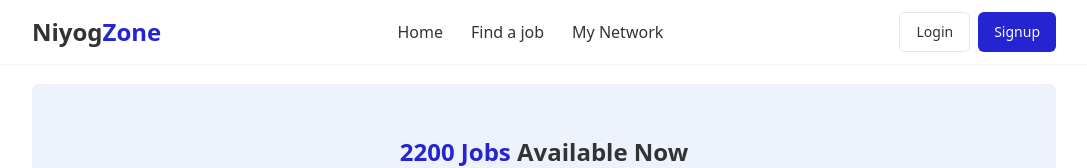
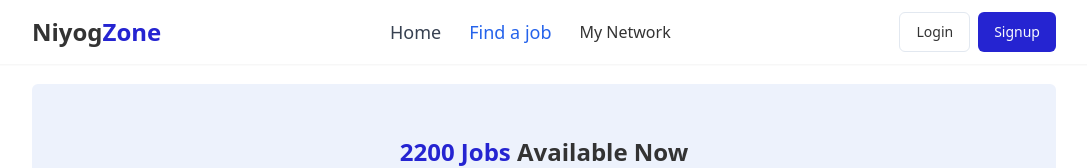
Before and after one commit to farah-jannat/niyog-zone, a React (Vite) app in the folder frontend/: page /jobs in a window 1280 px wide. Shown: the top 168 px of the page, without its empty margins (96-1183 px from the left). Built offline with nearby package versions, Linux system fonts and the light colour scheme.

Commit message:
feat: add color to navbar-menu

```diff
--- a/frontend/src/components/shared/Navbar_two.jsx
+++ b/frontend/src/components/shared/Navbar_two.jsx
@@ -3,7 +3,7 @@ import { Popover, PopoverContent, PopoverTrigger } from "../ui/popover";
 import { Avatar, AvatarImage } from "../ui/avatar";
 import { Button } from "../ui/button";
 import { Bell, LogOut, User2 } from "lucide-react";
-import { Link, useNavigate } from "react-router-dom";
+import { Link, useLocation, useNavigate } from "react-router-dom";
 import { useDispatch, useSelector } from "react-redux";
 import { toast } from "sonner";
 import axios from "axios";
@@ -11,6 +11,7 @@ import { USER_API_END_POINT } from "@/utils/constant";
 import { setUser } from "@/redux/authSlice";
 
 const Navbar_two = () => {
+  const location = useLocation();
   const { user } = useSelector((store) => store.auth);
   const dispatch = useDispatch();
   const navigate = useNavigate();
@@ -35,9 +36,11 @@ const Navbar_two = () => {
     <div className="w-[full] shadow-sm">
       <div className="flex justify-between items-center w-[80%] mx-auto h-16 text-Black ">
         <div>
-          <h1 className="text-2xl font-bold text-Black">
-            Niyog<span className="text-Blue">Zone</span>
-          </h1>
+          <Link to="/">
+            <h1 className="text-2xl font-bold text-Black cursor-pointer">
+              Niyog<span className="text-Blue">Zone</span>
+            </h1>
+          </Link>
         </div>
 
         <div>
@@ -45,19 +48,55 @@ const Navbar_two = () => {
             {user && user.role == "recruiter" ? (
               <>
                 <li>
-                  <Link to="/admin/companies">Companies</Link>
+                  <Link
+                    to="/admin/companies"
+                    className={`text-lg font-medium transition-colors duration-200 ${
+                      location.pathname === "/admin/companies"
+                        ? "text-blue-600 " // Active style
+                        : "text-gray-700 hover:text-blue-500" // Inactive style
+                    }`}
+                  >
+                    Companies
+                  </Link>
                 </li>
                 <li>
-                  <Link to="/admin/jobs">Jobs</Link>
+                  <Link
+                    to="/admin/jobs"
+                    className={`text-lg font-medium transition-colors duration-200 ${
+                      location.pathname === "/admin/jobs"
+                        ? "text-blue-600 " // Active style
+                        : "text-gray-700 hover:text-blue-500" // Inactive style
+                    }`}
+                  >
+                    Jobs
+                  </Link>
                 </li>
               </>
             ) : (
               <>
                 <li>
-                  <Link to="/">Home</Link>
+                  <Link
+                    to="/"
+                    className={`text-lg font-medium transition-colors duration-200 ${
+                      location.pathname === "/"
+                        ? "text-blue-600 " // Active style
+                        : "text-gray-700 hover:text-blue-500" // Inactive style
+                    }`}
+                  >
+                    Home
+                  </Link>
                 </li>
                 <li>
-                  <Link to="/jobs">Find a job</Link>
+                  <Link
+                    to="/jobs"
+                    className={`text-lg font-medium transition-colors duration-200 ${
+                      location.pathname === "/jobs"
+                        ? "text-blue-600 " // Active style
+                        : "text-gray-700 hover:text-blue-500" // Inactive style
+                    }`}
+                  >
+                    Find a job
+                  </Link>
                 </li>
                 <li>
                   <Link to="/browse">My Network</Link>
@@ -78,16 +117,16 @@ const Navbar_two = () => {
             </div>
           ) : (
             <div className="flex items-center gap-5">
-              <div className="relative">
+              {/* <div className="relative">
                 <Bell size={28} />
                 <div className="absolute -top-2 -right-2 w-5 h-5 flex items-center justify-center bg-red-500 text-white rounded-full text-xs">
                   1
                 </div>
-              </div>
+              </div> */}
 
               <div className="hidden sm:flex flex-col items-start">
-                <h2 className="font-semibold">Emma W</h2>
-                <h1 className="text-sm text-gray-500">Recruiter</h1>
+                <h2 className="font-semibold">{user?.fullName}</h2>
+                <h1 className="text-sm text-gray-500">{user?.role}</h1>
               </div>
 
               <Popover>
```
